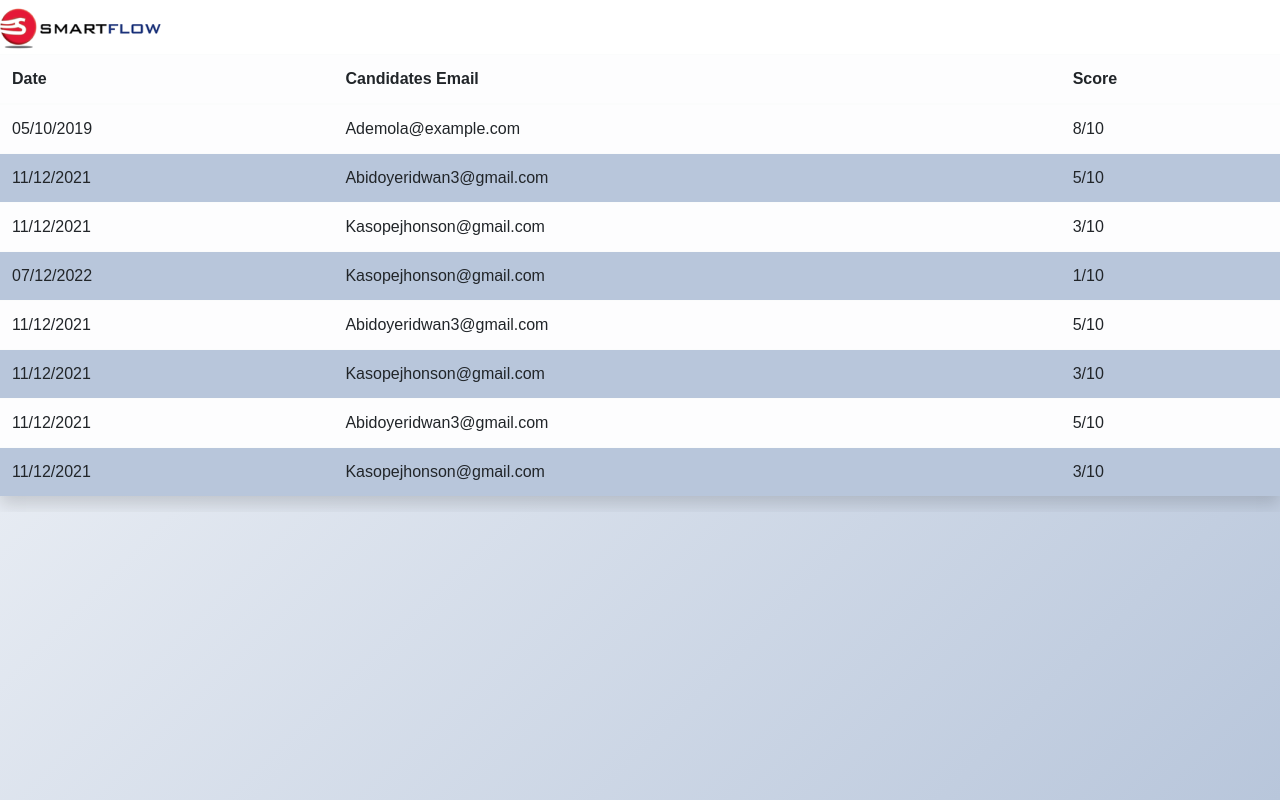
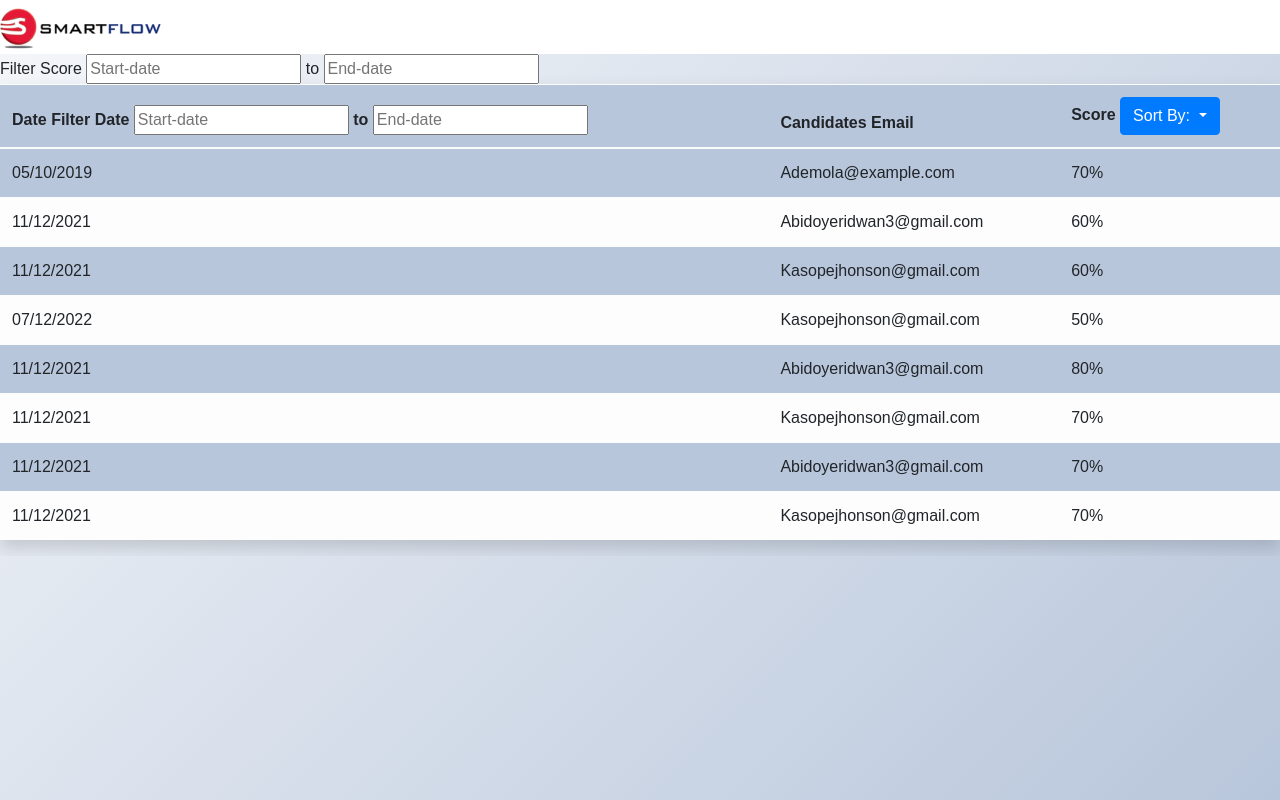
Before and after one commit to Kasopej/Quizzer-App, a plain HTML site: page dashboard.html in a window 1280 px wide. Drawn offline with nearby package versions, Linux system fonts and the light colour scheme; no server answers.

Commit message:
filter added to dashboard

```diff
--- a/dashboard.html
+++ b/dashboard.html
@@ -19,54 +19,75 @@
       <img src="assets/images/smartflow-logo.png" alt="">
     </div>
     <div class="table-responsive">
-      <table class="table table-light  shadow">
+      <table class="table table-light shadow">
         <thead>
           <tr>
-            <th>Date</th>
+            <th>Date <div class="d-inline-block">
+              <span>Filter Date</span>
+              <input type="text" placeholder="Start-date">
+              <div class="d-inline-block">to</div>
+              <input type="text" placeholder="End-date">
+            </div></th>
             <th>Candidates Email</th>
-            <th>Score</th>
+            <th>Score
+              <div class="dropdown d-inline-block">
+               <button type="button" class="btn btn-primary dropdown-toggle" data-toggle="dropdown">
+                  Sort By:
+                </button>
+                <div class="dropdown-menu">
+                  <a class="dropdown-item" href="#">Highest to Low</a>
+                  <a class="dropdown-item" href="#">Low to Highest</a>
+                </div>
+              </div>
+            </th>
           </tr>
+          <tr><div class="d-inline-block">
+            <span>Filter Score</span>
+            <input type="text" placeholder="Start-date">
+            <div class="d-inline-block">to</div>
+            <input type="text" placeholder="End-date">
+          </div></tr>
         </thead>
         <tbody>
           <tr>
             <td>05/10/2019</td>
             <td>Ademola@example.com</td>
-            <td>8/10</td>
+            <td>70%</td>
           </tr>
           <tr>
             <td>11/12/2021</td>
             <td>Abidoyeridwan3@gmail.com</td>
-            <td>5/10</td>
+            <td>60%</td>
           </tr>
           <tr>
             <td>11/12/2021</td>
             <td>Kasopejhonson@gmail.com</td>
-            <td>3/10</td>
+            <td>60%</td>
           </tr>
           <tr>
             <td>07/12/2022</td>
             <td>Kasopejhonson@gmail.com</td>
-            <td>1/10</td>
+            <td>50%</td>
           </tr>
           <tr>
             <td>11/12/2021</td>
             <td>Abidoyeridwan3@gmail.com</td>
-            <td>5/10</td>
+            <td>80%</td>
           </tr>
           <tr>
             <td>11/12/2021</td>
             <td>Kasopejhonson@gmail.com</td>
-            <td>3/10</td>
+            <td>70%</td>
           </tr>
           <tr>
             <td>11/12/2021</td>
             <td>Abidoyeridwan3@gmail.com</td>
-            <td>5/10</td>
+            <td>70%</td>
           </tr>
           <tr>
             <td>11/12/2021</td>
             <td>Kasopejhonson@gmail.com</td>
-            <td>3/10</td>
+            <td>70%</td>
           </tr>
         </tbody>
       </table>
--- a/style/dashboard.css
+++ b/style/dashboard.css
@@ -8,6 +8,6 @@
 .smartflowLogo{
     background-color: white;
 }
-tr:nth-child(even){
+tr:nth-child(odd){
     background-color: #b8c6db;
 }
```
